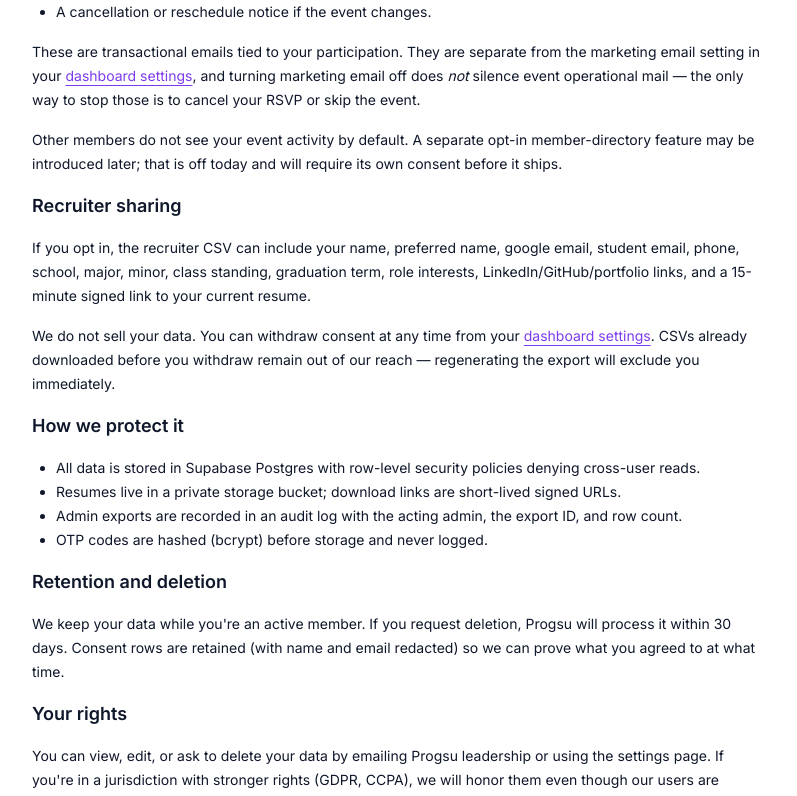
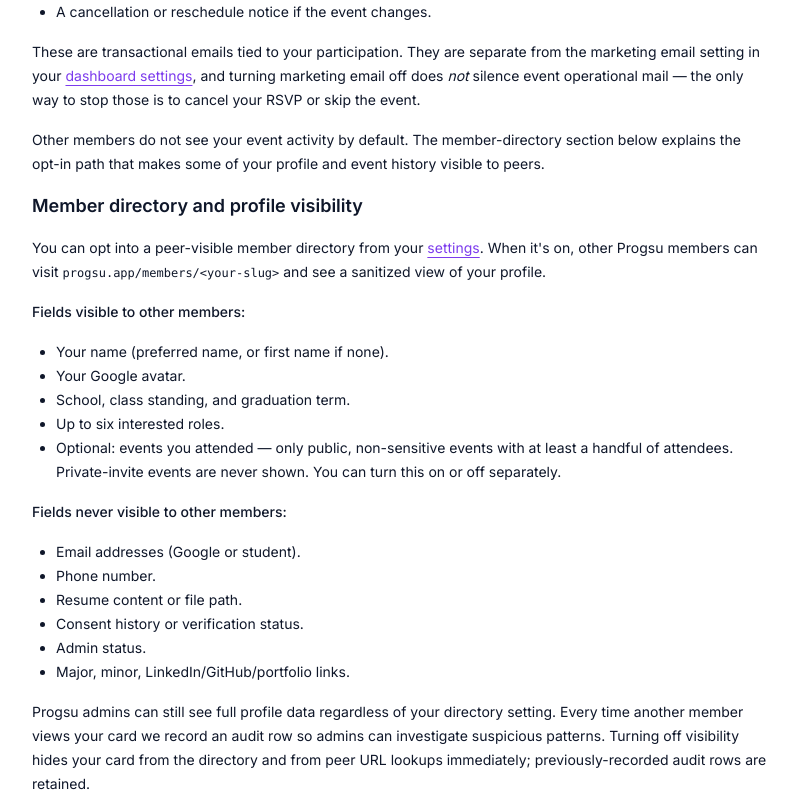
Before and after one commit to progsu-official/progsu-platform, a Next.js app: page /privacy in a window 1280 px wide. Shown: the part 1080-1876 px from the top of the page, without its empty margins (240-1037 px from the left). Built offline with nearby package versions, Linux system fonts and the light colour scheme.

Commit message:
feat: bump privacy_policy to v2, add member-directory section

```diff
--- a/app/privacy/page.tsx
+++ b/app/privacy/page.tsx
@@ -9,7 +9,7 @@ export default function PrivacyPage() {
     <main className="mx-auto max-w-3xl px-4 py-12">
       <header className="mb-8 space-y-2">
         <p className="text-xs uppercase tracking-wide text-muted-foreground">
-          Draft · v1
+          Draft · v2
         </p>
         <h1 className="text-3xl font-semibold tracking-tight">Privacy Policy</h1>
         <p className="text-sm text-muted-foreground">
@@ -75,9 +75,49 @@ export default function PrivacyPage() {
           or skip the event.
         </p>
         <p>
-          Other members do not see your event activity by default. A separate
-          opt-in member-directory feature may be introduced later; that is
-          off today and will require its own consent before it ships.
+          Other members do not see your event activity by default. The
+          member-directory section below explains the opt-in path that makes
+          some of your profile and event history visible to peers.
+        </p>
+
+        <h2 className="text-lg font-semibold">Member directory and profile visibility</h2>
+        <p>
+          You can opt into a peer-visible member directory from your{" "}
+          <Link href="/dashboard/settings#visibility" className="text-primary underline underline-offset-4">
+            settings
+          </Link>
+          . When it&apos;s on, other Progsu members can visit{" "}
+          <span className="font-mono text-xs">progsu.app/members/&lt;your-slug&gt;</span>{" "}
+          and see a sanitized view of your profile.
+        </p>
+        <p className="font-medium">Fields visible to other members:</p>
+        <ul className="list-disc pl-6">
+          <li>Your name (preferred name, or first name if none).</li>
+          <li>Your Google avatar.</li>
+          <li>School, class standing, and graduation term.</li>
+          <li>Up to six interested roles.</li>
+          <li>
+            Optional: events you attended — only public, non-sensitive events
+            with at least a handful of attendees. Private-invite events are
+            never shown. You can turn this on or off separately.
+          </li>
+        </ul>
+        <p className="font-medium">Fields never visible to other members:</p>
+        <ul className="list-disc pl-6">
+          <li>Email addresses (Google or student).</li>
+          <li>Phone number.</li>
+          <li>Resume content or file path.</li>
+          <li>Consent history or verification status.</li>
+          <li>Admin status.</li>
+          <li>Major, minor, LinkedIn/GitHub/portfolio links.</li>
+        </ul>
+        <p>
+          Progsu admins can still see full profile data regardless of your
+          directory setting. Every time another member views your card we
+          record an audit row so admins can investigate suspicious patterns.
+          Turning off visibility hides your card from the directory and from
+          peer URL lookups immediately; previously-recorded audit rows are
+          retained.
         </p>
 
         <h2 className="text-lg font-semibold">Recruiter sharing</h2>
```
Also changed, not shown: 1 other file (tests, documents, lock files or other folders).
